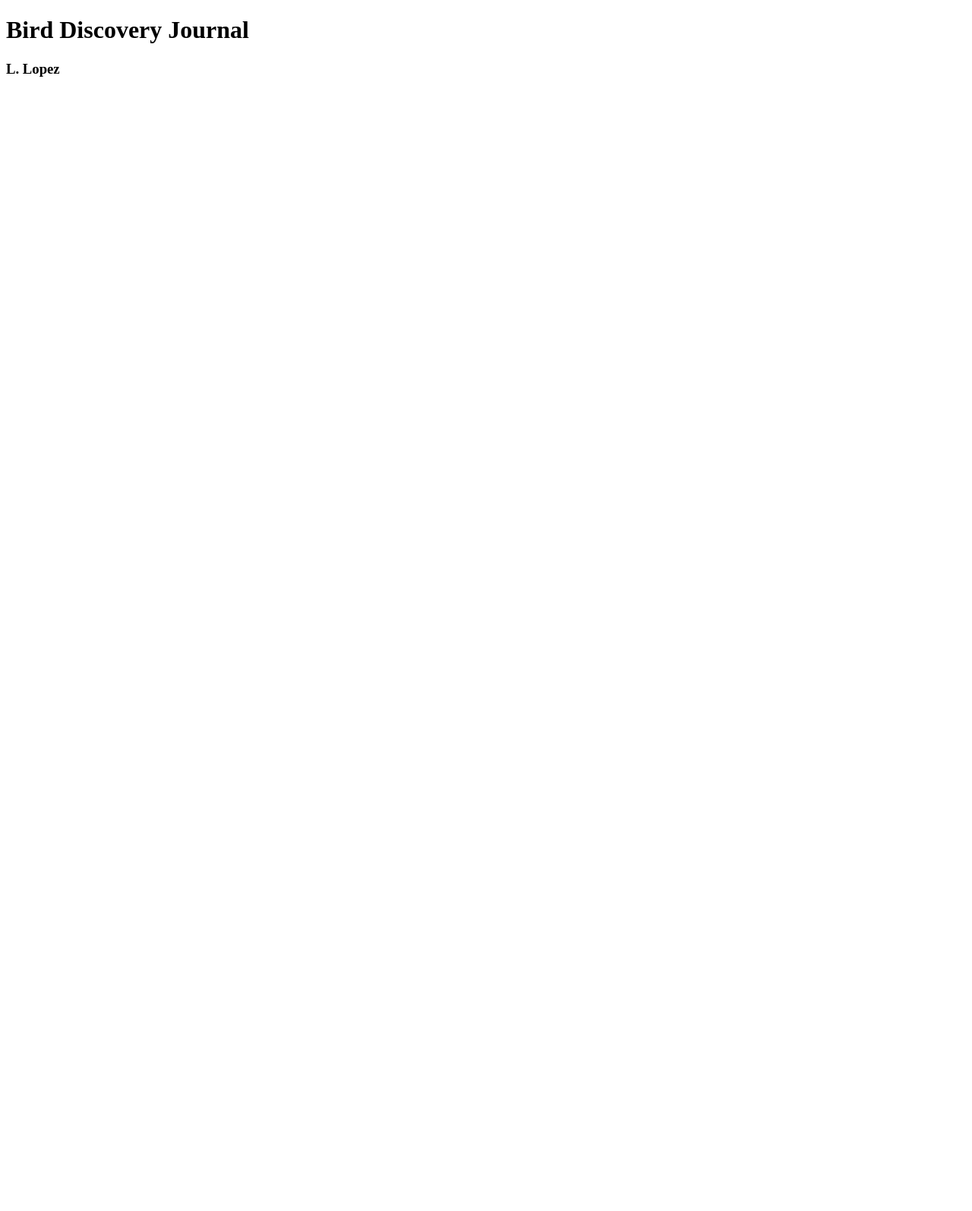
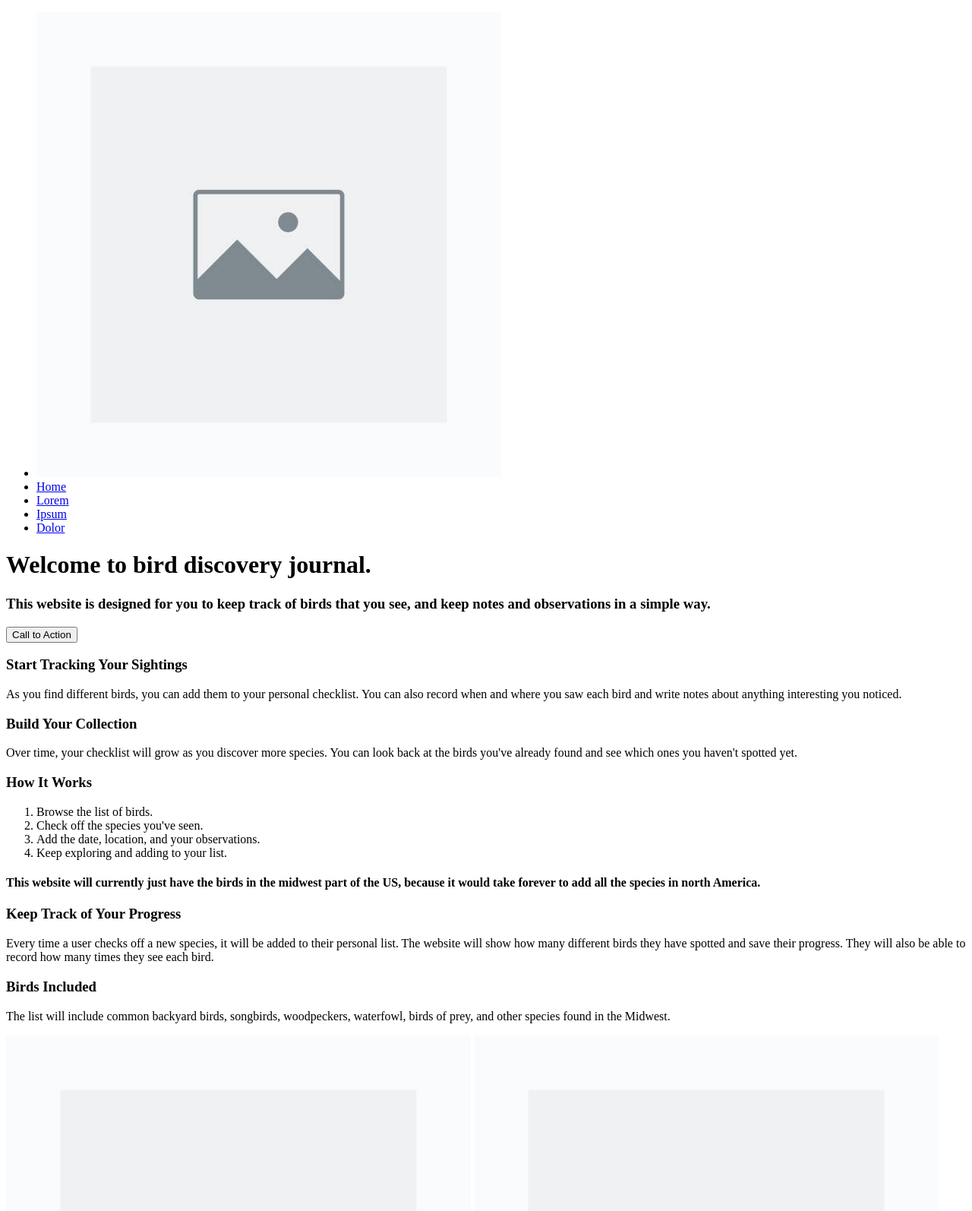
Before and after one commit to lzurch3r/wdd130-lopez, a plain HTML site: page index.html in a window 1280 px wide. Shown: the top 1594 px of the page at 76% size. Before the commit the page ends 800 px from the top, so only its background shows below. Drawn offline with Linux system fonts and the light colour scheme.

Commit message:
Updated index.html to feature all content from Site Plan. Also added placeholder asset.

```diff
--- a/index.html
+++ b/index.html
@@ -2,10 +2,100 @@
 <html lang="en-US">
     <head>
         <meta charset="UTF-8">
+        <meta name="viewport" content="width=device-width, initial-scale=1.0">
         <title>Bird Discovery Journal</title>
     </head>
     <body>
-        <h1>Bird Discovery Journal</h1>
-        <h3>L. Lopez</h3>
+        <header>
+            <nav>
+                <ul>
+                    <li><a href="index.html"><img src="images/placeholder.png"></a></li>
+                    <li><a href="index.html">Home</a></li>
+                    <li><a href="/">Lorem</a></li>
+                    <li><a href="/">Ipsum</a></li>
+                    <li><a href="/">Dolor</a></li>
+                </ul>
+            </nav>
+
+            <div>
+                <h1>Welcome to bird discovery journal.</h1>
+                <h3>This website is designed for you to keep track of birds that you see, and keep notes and observations in a simple way.</h3>
+                <button>Call to Action</button>
+            </div>
+        </header>
+
+        <div id="content-container"> <!-- Start of content-container -->
+            <div>
+                <h3>Start Tracking Your Sightings</h3>
+                <p>As you find different birds, you can add them to your personal checklist. You can also record when and where you saw each bird and write notes about anything interesting you noticed.</p>
+            </div>
+
+            <div>
+                <h3>Build Your Collection</h3>
+                <p>Over time, your checklist will grow as you discover more species. You can look back at the birds you've already found and see which ones you haven't spotted yet.</p>
+            </div>
+
+            <div>
+                <h3>How It Works</h3>
+                <ol>
+                    <li>Browse the list of birds.</li>
+                    <li>Check off the species you've seen.</li>
+                    <li>Add the date, location, and your observations.</li>
+                    <li>Keep exploring and adding to your list.</li>
+                </ol>
+                <h4>This website will currently just have the birds in the midwest part of the US, because it would take forever to add all the species in north America.</h4>
+            </div>
+
+            <div>
+                <h3>Keep Track of Your Progress</h3>
+                <p>Every time a user checks off a new species, it will be added to their personal list. The website will show how many different birds they have spotted and save their progress. They will also be able to record how many times they see each bird. </p>
+            </div>
+
+            <div>
+                <h3>Birds Included</h3>
+                <p>The list will include common backyard birds, songbirds, woodpeckers, waterfowl, birds of prey, and other species found in the Midwest.</p>
+            </div>
+        </div> <!-- End of content-container -->
+
+        <div id="features-container"> <!-- Start of #features-container -->
+            <div>
+                <img src="images/placeholder.png" class="features-big-picture">
+                <img src="images/placeholder.png" class="features-small-icon">
+                <p class="features-text">Lorem</p>
+            </div>
+
+            <div>
+                <img src="images/placeholder.png" class="features-big-picture">
+                <img src="images/placeholder.png" class="features-small-icon">
+                <p class="features-text">Ipsum</p>
+            </div>
+
+            <div>
+                <img src="images/placeholder.png" class="features-big-picture">
+                <img src="images/placeholder.png" class="features-small-icon">
+                <p class="features-text">Dolor</p>
+            </div>
+        </div> <!-- End of #features-container -->
+
+        <div id="join-container"> <!-- Start of #join-container -->
+            <img src="images/placeholder.png">
+            <div id="join-content">
+                <h3>Lorem ipsum dolor</h3>
+                <p>Lorem ipsum dolor sit amet et delectus accommodare his consul copoiosae legendos at vix ad putent</p>
+                <button>Join Us</button>
+            </div>
+        </div> <!-- End of #join-container -->
+
+        <footer>
+            <ul>
+                <li>Lorem Ipsum 2025</li>
+                <li><a href="/">Dolor sit</a></li>
+                <li><a href="/"><em>Amet et</em></a></li>
+            </ul>
+
+            <img src="images/placeholder.png">
+            <img src="images/placeholder.png">
+            <img src="images/placeholder.png">
+        </footer>
     </body>
 </html>
```
Also changed, not shown: images/placeholder.png (added).
